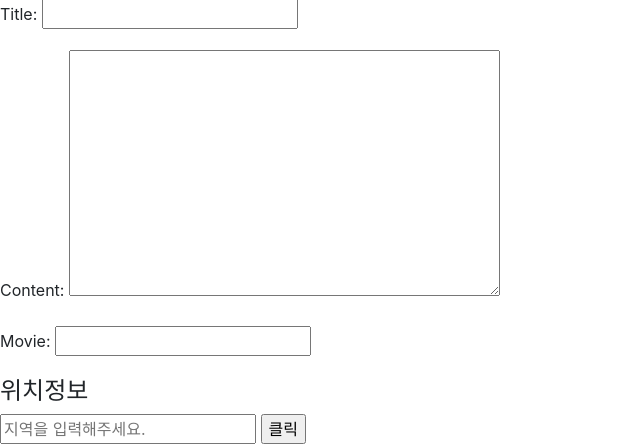
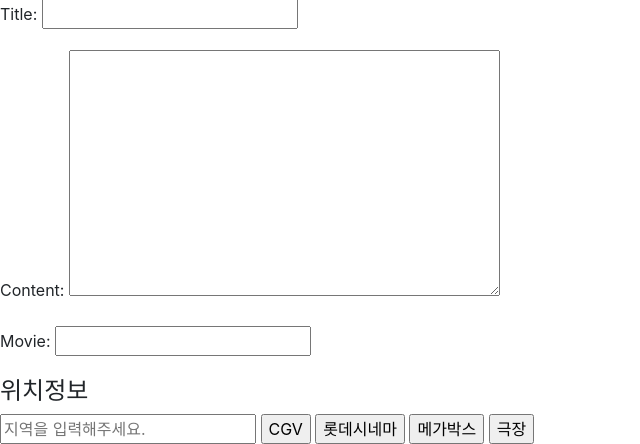
Before and after one commit to AEG-About-Exciting-Games/PK, a Django app: template popcornKiller/diaries/templates/diaries/diary_form.html in a window 1280 px wide. Shown: the part 103-547 px from the top of the page, without its empty margins (0-640 px from the left). Run offline with Django 4.2, Linux system fonts and the light colour scheme; the template is opened without the code that fills it: values that come from a table or form of the project are taken from there, others are empty; some libraries are stand-ins or nearby versions.

Commit message:
영화관 검색 관련: 지역 텍스트 입력 후 해당하는 영화관 버튼을 누를경우 지도 UI 제공

```diff
--- a/popcornKiller/diaries/templates/diaries/diary_form.html
+++ b/popcornKiller/diaries/templates/diaries/diary_form.html
@@ -7,7 +7,10 @@
         {{ form.as_p }}
         <h4>위치정보</h4>
         <input type="text" placeholder="지역을 입력해주세요."  id="location" name="txt">
-        <input type="button"  value="클릭" onclick="get()">
+        <input type="button"  value="CGV" onclick="get('CGV')">
+        <input type="button"  value="롯데시네마" onclick="get('롯데시네마')">
+        <input type="button"  value="메가박스" onclick="get('메가박스')">
+        <input type="button"  value="극장" onclick="get('극장')">
 
         <div id="map" style="width:500px;height:400px;"></div>
         <h4>영화정보</h4>
@@ -76,19 +79,23 @@
                 // 마커를 클릭하면 장소명이 인포윈도우에 표출됩니다
                 infowindow.setContent('<div style="padding:5px;font-size:12px;">' + place.place_name + '</div>');
                 infowindow.open(map, marker);
+
+                console.log("pin: " + place.place_name);
+                console.log("pin: " + place.x);
+                console.log("pin: " + place.y);
             });
         }
 
         // 검색어 장소로 넘겨주기
-        function get(){
+        function get(cinema){
             // 장소 검색 객체를 생성합니다
             var ps = new kakao.maps.services.Places();
 
             let inputValue = document.getElementById('location').value;
-            console.log(inputValue)
+            console.log(inputValue + cinema)
 
             // 키워드로 장소를 검색합니다
-            ps.keywordSearch(inputValue, placesSearchCB);
+            ps.keywordSearch(inputValue + cinema, placesSearchCB);
 
         }
 
```
